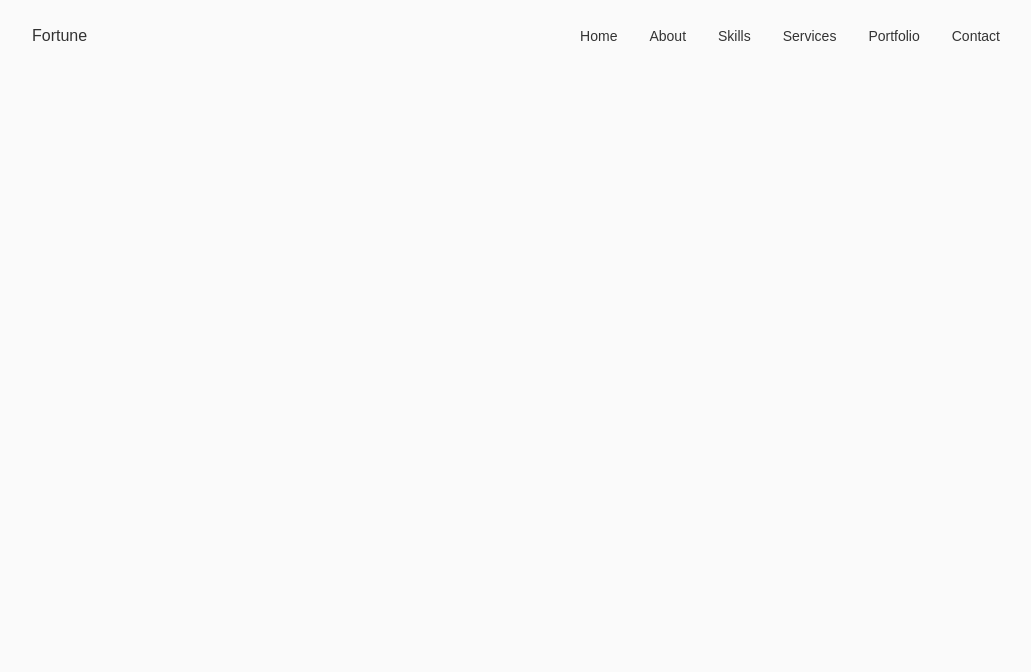
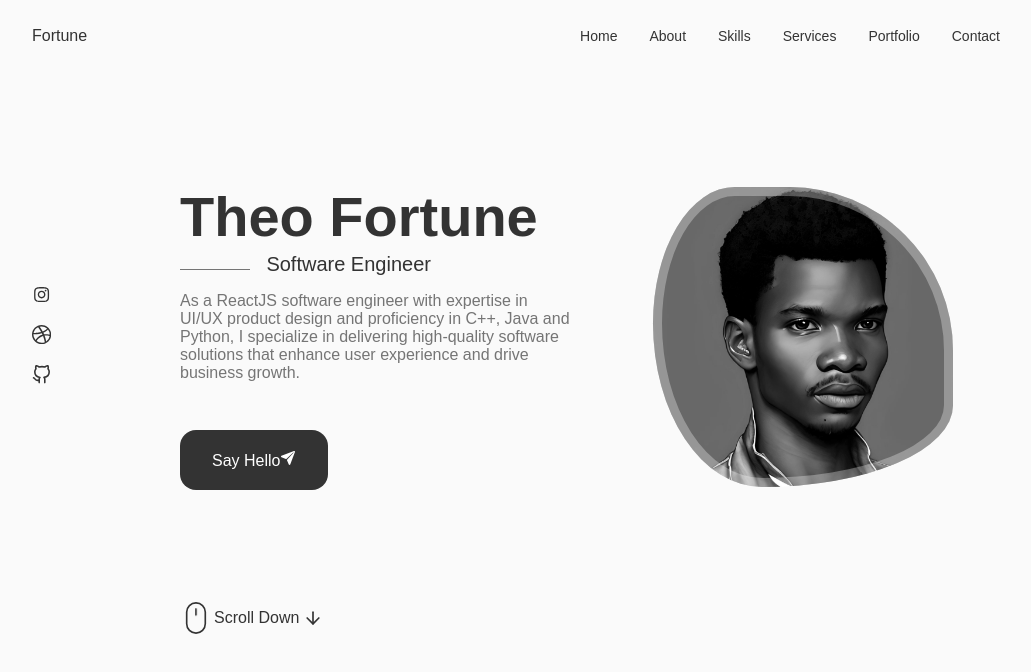
Before and after one commit to theo-fortune/my-portfolio, a React (Create React App) app: page / in a window 1280 px wide. Shown: the top 672 px of the page, without its empty margins (124-1155 px from the left). Built offline with nearby package versions, Linux system fonts and the light colour scheme.

Commit message:
still on the home page

```diff
--- a/src/App.js
+++ b/src/App.js
@@ -1,10 +1,13 @@
 import './App.css';
-import { Header } from './components';
+import { Header, Home } from './components';
 
 function App() {
   return (
     <div className="App">
       <Header />
+      <main className='main'>
+        <Home />
+      </main>
     </div>
   );
 }
--- /dev/null
+++ b/src/components/Home/Data.jsx
@@ -0,0 +1,25 @@
+import React from 'react'
+// import { IoMdHand } from 'react-icons/io';
+import { IoPaperPlane } from 'react-icons/io5';
+const Data = () => {
+  return (
+    <div className="home__data">
+      <h1 className="home__title">
+        Theo Fortune {/* <IoMdHand style={{ color: "#ffdd67" }} className="hand-icon" /> */}
+      </h1>
+      <h3 className="home__subtitle">Software Engineer</h3>
+      <p className="home__description">
+        As a ReactJS software engineer with expertise in UI/UX product design
+        and proficiency in C++, Java and Python, I specialize in delivering
+        high-quality software solutions that enhance user experience and drive
+        business growth.
+      </p>
+      <a href="#contact" className="button button--flex">
+        Say Hello
+        <IoPaperPlane style={{ color: "var(--container-color)" }} />
+      </a>
+    </div>
+  );
+}
+
+export default Data
--- /dev/null
+++ b/src/components/Home/Home.jsx
@@ -0,0 +1,23 @@
+import React from 'react'
+import './home.css'
+import Social from './Social'
+import Data from './Data'
+import { Scroll } from '.'
+
+
+const Home = () => {
+  return (
+    <section className="home section" id="home">
+      <div className="home__container container grid">
+        <div className="home__content grid">
+          <Social />
+          <div className="home__img"></div>
+          <Data />
+        </div>
+        <Scroll />
+      </div>
+    </section>
+  )
+}
+
+export default Home
--- /dev/null
+++ b/src/components/Home/ScrollDown.jsx
@@ -0,0 +1,50 @@
+import React from "react";
+import { FiArrowDown } from 'react-icons/fi';
+
+const ScrollDown = () => {
+  return (
+    <div className="home__scroll">
+      <a href="#about" className="home__scroll-button button--flex">
+        <svg
+          width="32px"
+          height="32px"
+          class="home__scroll-mouse"
+          viewBox="0 0 247 390"
+          version="1.1"
+          xmlns="http://www.w3.org/2000/svg"
+          xmlnsXlink="http://www.w3.org/1999/xlink"
+          style={{
+            fillRule: "evenodd",
+            clipRule: "evenodd",
+            strokeLinecap: "round",
+            strokeLinejoin: "round",
+            strokeMiterlimit: 1.5,
+          }}
+        >
+          <path
+            class="wheel"
+            d="M123.359,79.775l0,72.843"
+            style={{
+              fill: "none",
+              stroke: "var(--title-color)",
+              strokeWidth: "20px",
+            }}
+          ></path>
+          <path
+            id="mouse"
+            d="M236.717,123.359c0,-62.565 -50.794,-113.359 -113.358,-113.359c-62.565,0 -113.359,50.794 -113.359,113.359l0,143.237c0,62.565 50.794,113.359 113.359,113.359c62.564,0 113.358,-50.794 113.358,-113.359l0,-143.237Z"
+            style={{
+              fill: "none",
+              stroke: "var(--title-color)",
+              strokeWidth: "20px",
+            }}
+          ></path>
+        </svg>
+        <span className="home__scroll-name">Scroll Down</span>
+        <FiArrowDown className="home__scroll-arrow"/>
+      </a>
+    </div>
+  );
+};
+
+export default ScrollDown;
--- /dev/null
+++ b/src/components/Home/Social.jsx
@@ -0,0 +1,31 @@
+import React from 'react'
+import { AiOutlineInstagram } from "react-icons/ai";
+import { BsDribbble } from 'react-icons/bs';
+import { FiGithub } from 'react-icons/fi';
+
+const Social = () => {
+  return (
+    <div className="home__social">
+      <a
+        href="https://www.instagram.com/fortuneui"
+        className="home__social-icon"
+      >
+        <AiOutlineInstagram />
+      </a>
+      <a
+        href="https://www.dribbble.com/uninfectiblebreed"
+        className="home__social-icon"
+      >
+        <BsDribbble />
+      </a>
+      <a
+        href="https://www.github.com/theo-fortune"
+        className="home__social-icon"
+      >
+        <FiGithub />
+      </a>
+    </div>
+  );
+}
+
+export default Social
--- /dev/null
+++ b/src/components/Home/home.css
@@ -0,0 +1,114 @@
+.home__container {
+  row-gap: 7rem;
+}
+
+.home__content {
+  grid-template-columns: 116px repeat(2, 1fr);
+  padding-top: 5.5rem;
+  column-gap: 2rem;
+  align-items: center;
+}
+
+.home__social {
+  display: grid;
+  grid-template-columns: max-content;
+  row-gap: 1rem;
+}
+
+.home__social-icon {
+  font-size: 1.2rem;
+  color: var(--title-color);
+}
+
+.home__social-icon:hover {
+  color: var(--title-color-dark);
+}
+
+.home__title {
+  font-size: var(--big-font-size);
+  margin-bottom: 0.25rem;
+}
+
+.home__subtitle {
+  position: relative;
+  font-size: var(--h3-font-size);
+  padding-left: 5.4rem;
+  font-weight: normal;
+  margin-bottom: 1rem;
+}
+
+.home__description {
+  max-width: 400px;
+  margin-bottom: 3rem;
+}
+
+.home__subtitle::before {
+  content: '';
+  position: absolute;
+  width: 70px;
+  height: 1px;background-color: var(--text-color);
+  left: 0;
+  top: 1rem;
+}
+
+.home__img {
+  background-image: url(../../assets/profile.jpg);
+  background-repeat: no-repeat;
+  background-position: center;
+  background-size: cover;
+  box-shadow: inset 0 0 0 9px rgb(255 255 255  /30%);
+  order: 1;
+  justify-self: center;
+  width: 300px;
+  height: 300px;
+  animation: profile__animate 8s ease-in-out infinite 1s;
+}
+
+@keyframes profile__animate {
+  0% {
+    border-radius: 60% 40% 30% 70%/60% 30% 70% 40%;
+  }
+
+  50% {
+    border-radius: 30% 60% 70% 40%/50% 60% 30% 60%;
+  }
+
+  0% {
+    border-radius: 60% 40% 30% 70%/60% 30% 70% 40%;
+  }
+}
+
+.home__scroll {
+  margin-left: 9.25rem;
+}
+
+.wheel {
+  animation: scroll 2s ease infinite;
+}
+
+@keyframes scroll {
+  0% {
+    transform: translateY(0);
+  }
+
+  30% {
+    transform: translateY(3.75rem);
+  }
+}
+
+.home__scroll-name {
+  color: var(--title-color);
+  font-weight: 500;
+  margin-right: 0.25rem;
+  margin-left: 2px;
+}
+
+.home__scroll-arrow {
+  font-size: 1.25rem;
+  color: var(--title-color);
+}
+
+.home__scroll-button {
+  display: flex;
+  align-items: center;
+}
--- /dev/null
+++ b/src/components/Home/index.js
@@ -0,0 +1,3 @@
+export { default as Scroll } from './ScrollDown';
+export { default as Data } from './Data';
+export { default as Social } from './Social';
--- a/src/components/index.js
+++ b/src/components/index.js
@@ -1 +1,2 @@
 export { default as Header } from './Header/Header';
+export { default as Home } from './Home/Home';
```
Also changed, not shown: src/assets/profile.jpg (renamed from src/assets/1671019234102-PhotoRoom-2.jpg), src/assets/scroll.svg (added).
